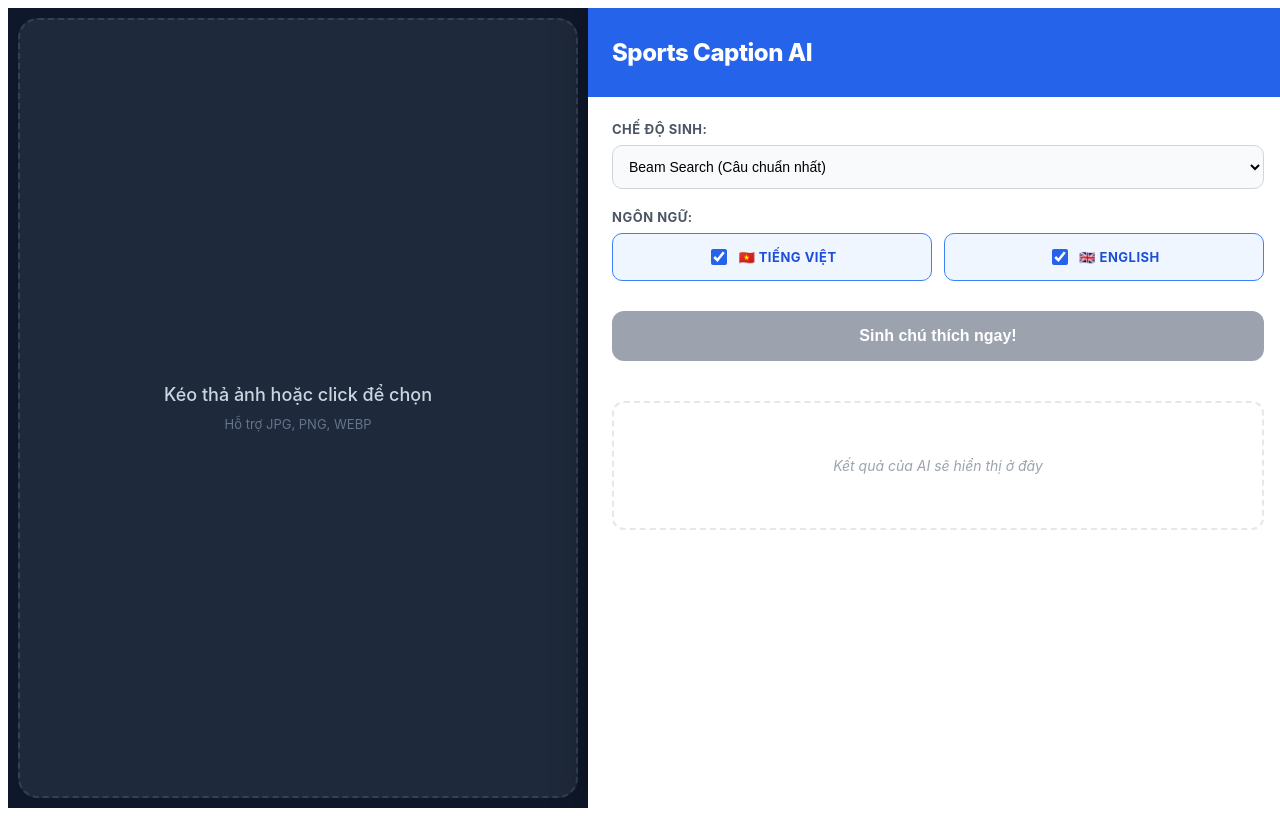
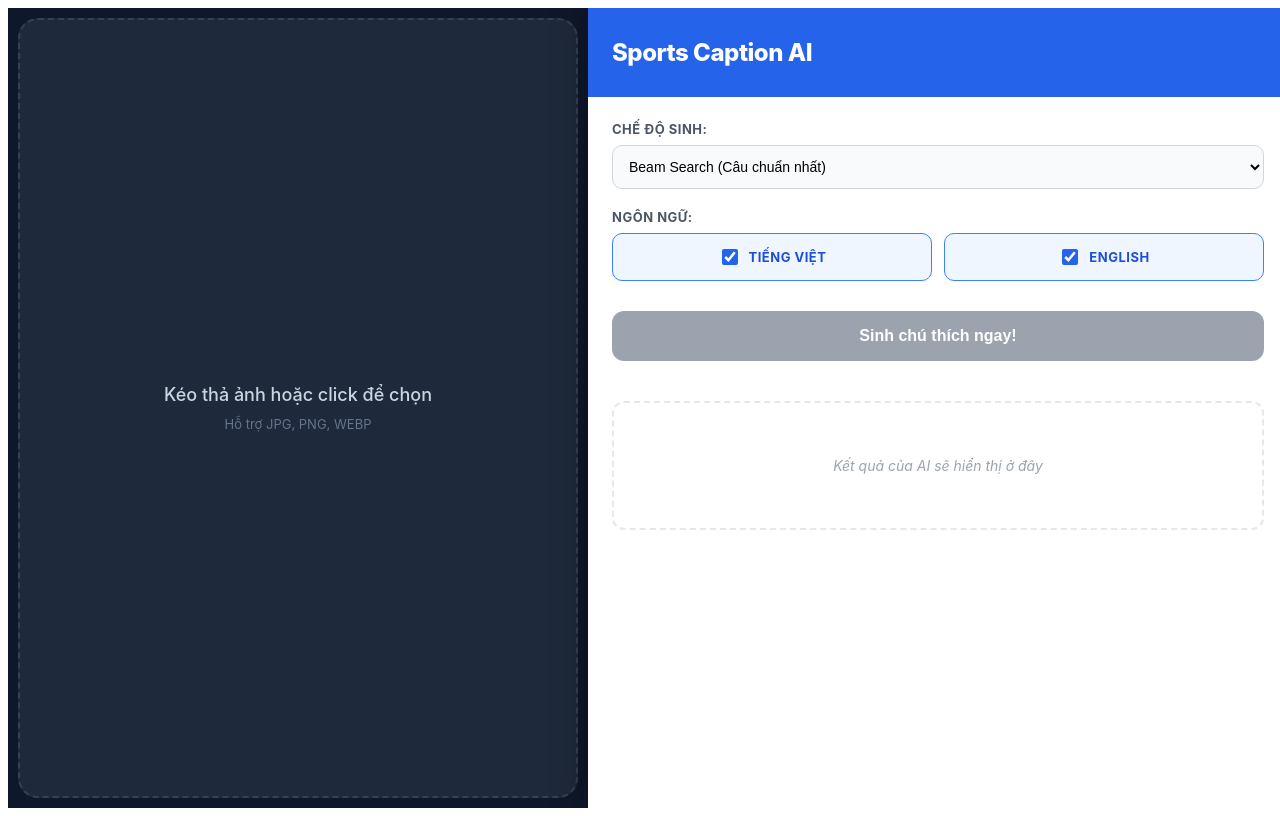
Before and after one commit to Thinha1/Image-Captioning, a Vue app: page / in a window 1280 px wide. Built offline with nearby package versions, Linux system fonts and the light colour scheme.

Commit message:
fix clear caption before switch to another method

```diff
--- a/src/App.vue
+++ b/src/App.vue
@@ -42,11 +42,11 @@
             <div class="checkbox-group">
               <label class="checkbox-label" :class="{ active: selectedLangs.includes('vi') }">
                 <input type="checkbox" value="vi" v-model="selectedLangs">
-                🇻🇳 Tiếng Việt
+                Tiếng Việt
               </label>
               <label class="checkbox-label" :class="{ active: selectedLangs.includes('en') }">
                 <input type="checkbox" value="en" v-model="selectedLangs">
-                🇬🇧 English
+                English
               </label>
             </div>
           </div>
@@ -60,11 +60,10 @@
           <div v-if="results.length > 0" class="result-container">
             <div v-for="res in results" :key="res.lang" class="language-block">
               <div class="result-header">
-                <span class="flag-icon">{{ res.lang === 'vi' ? '🇻🇳' : '🇬🇧' }}</span>
                 <p class="result-label">
                   Kết quả {{ res.lang === 'vi' ? 'Tiếng Việt' : 'English' }}
                 </p>
-                <span class="badge">{{ searchMethod.toUpperCase() }}</span>
+                <!-- <span class="badge">{{ searchMethod.toUpperCase() }}</span> -->
               </div>
 
               <div v-if="searchMethod === 'beam'" class="result-box single">
@@ -92,7 +91,7 @@
 </template>
 
 <script setup>
-import { ref } from 'vue'
+import { ref, watch } from 'vue'
 import { aiApi } from './api' // Giữ nguyên kết nối API của bạn
 
 const selectedFile = ref(null)
@@ -101,6 +100,10 @@ const searchMethod = ref('beam')
 const selectedLangs = ref(['vi', 'en'])
 const results = ref([])
 const loading = ref(false)
+
+watch(searchMethod, () => {
+  results.value = []
+})
 
 const onFileChange = (e) => {
   const file = e.target.files[0]
@@ -138,7 +141,6 @@ const uploadImage = async () => {
       }
       return { lang, data };
     });
-
     results.value = await Promise.all(apiCalls);
   } catch (error) {
     alert("Lỗi: " + error.message)
--- a/vite.config.js
+++ b/vite.config.js
@@ -10,6 +10,10 @@ export default defineConfig({
     vue(),
     vueDevTools(),
   ],
+   server: {
+    host: "127.0.0.1",
+    port: 3001
+  },
   resolve: {
     alias: {
       '@': fileURLToPath(new URL('./src', import.meta.url))
```
